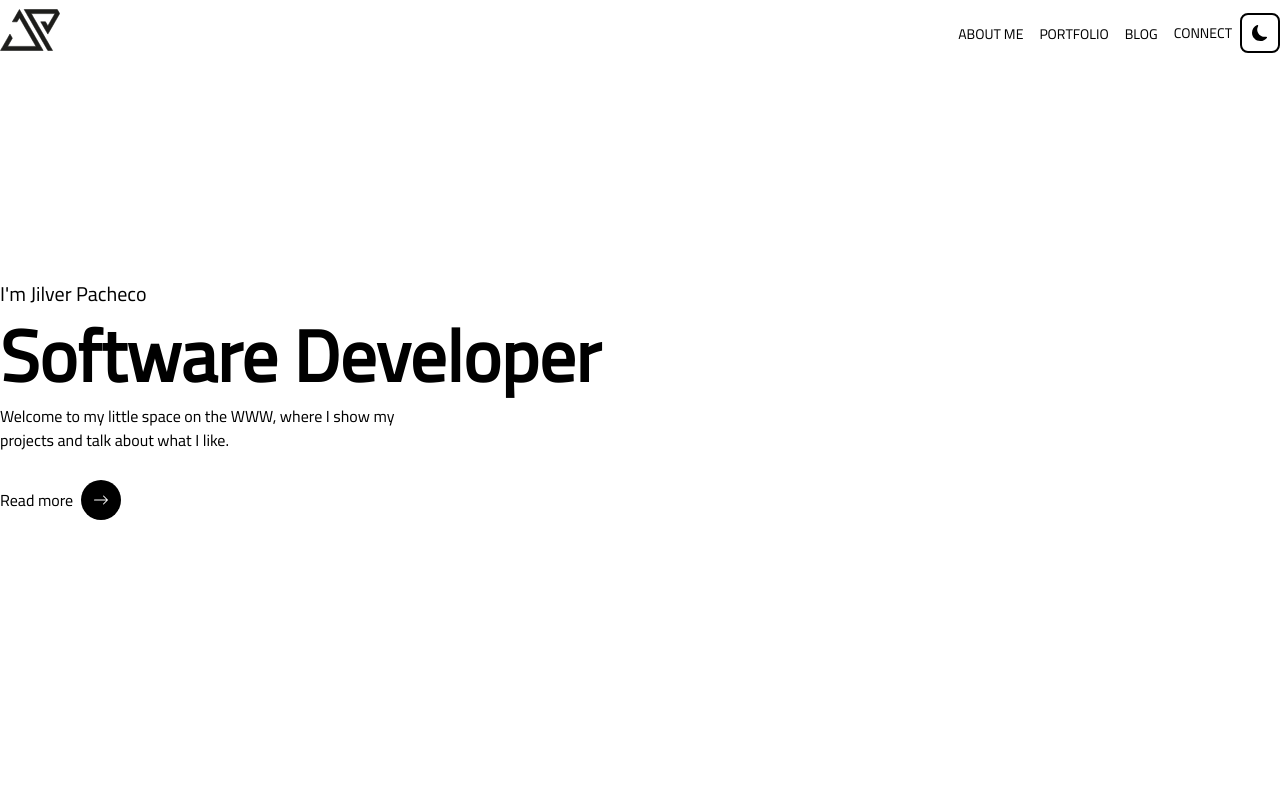
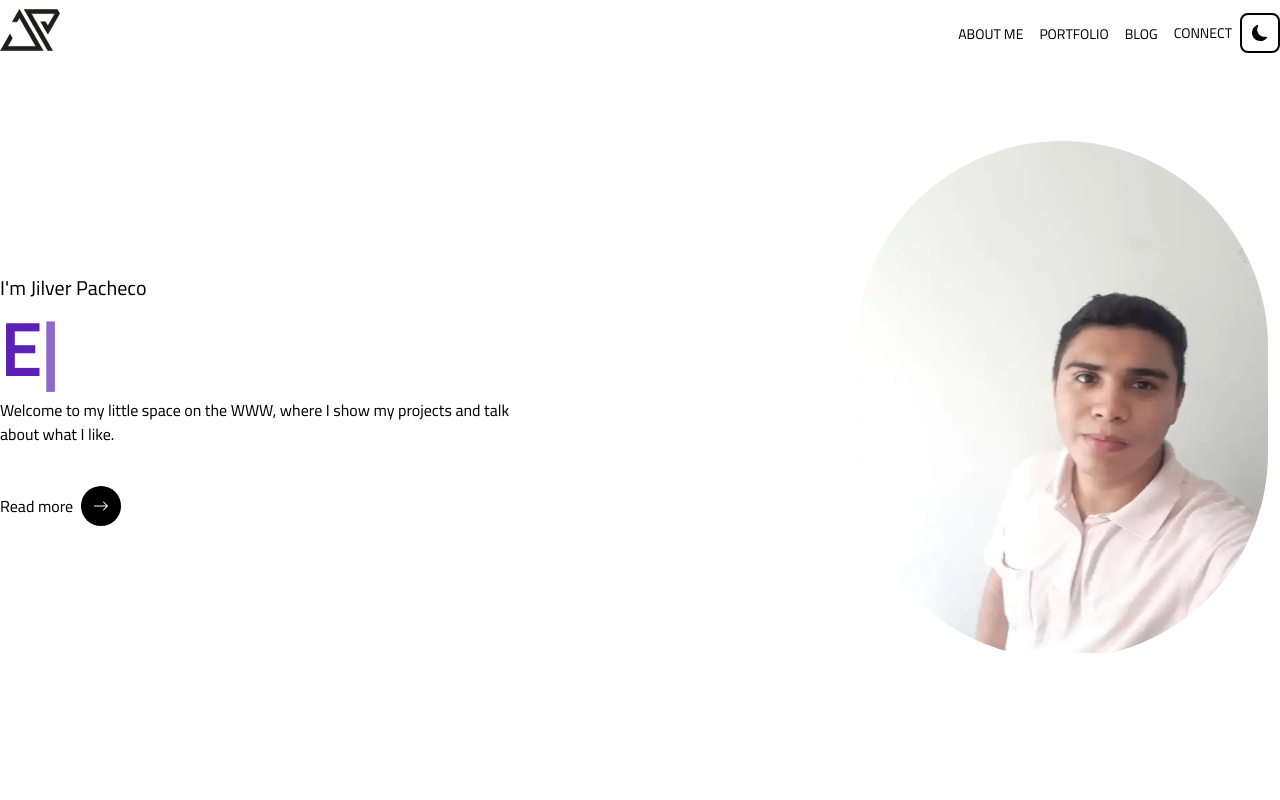
Before and after one commit to jilverprivera/portfolio, a Next.js app: page / in a window 1280 px wide. Shown: the top 800 px of the page. Built offline with nearby package versions, Linux system fonts and the light colour scheme.

Commit message:
add typewritter effect

```diff
--- a/components/banner/index.tsx
+++ b/components/banner/index.tsx
@@ -1,13 +1,29 @@
 import { Link as NavLink } from "react-scroll";
+import Typewriter from "typewriter-effect";
 import { BsArrowRight } from "react-icons/bs";
+import Image from "next/image";
 const Banner = () => {
   return (
-    <div className="w-full min-h-screen flex flex-col items-start justify-center max-w-7xl mx-auto">
+    <div className="min-h-screen flex items-center justify-between max-w-7xl mx-auto">
+      <div
+        className="
+      flex flex-col items-start justify-center "
+      >
         <h1 className="text-xl mb-3">I&apos;m Jilver Pacheco</h1>
-      <h2 className="text-7xl font-bold mb-3 theme-primary">
-        Software Developer
+        <h2 className="text-7xl font-bold mb-3 dark:text-yellow-500 text-violet-800">
+          <Typewriter
+            options={{
+              strings: [
+                "Software Developer",
+                "Electronic Engineer",
+                "Robotics Enthusiast",
+              ],
+              autoStart: true,
+              loop: true,
+            }}
+          />
         </h2>
-      <div className="w-2/6">
+        <div className="w-5/6">
           <p className="text-base font-normal">
             Welcome to my little space on the WWW, where I show my projects and
             talk about what I like.
@@ -19,13 +35,22 @@ const Banner = () => {
           smooth={true}
           offset={0}
           duration={1000}
-        className="font-normal mt-7 flex items-center justify-center cursor-pointer"
+          className="font-normal mt-10 flex items-center justify-center cursor-pointer"
         >
           <span className="mr-2">Read more</span>
-        <span className="w-10 h-10 flex items-center justify-center bg-black text-white rounded-full">
+          <span className="w-10 h-10 flex items-center justify-center bg-black dark:bg-yellow-500 text-white dark:text-black rounded-full">
             <BsArrowRight />
           </span>
         </NavLink>
+      </div>
+      <div className="overflow-hidden rounded-full mr-3">
+        <Image
+          src={`/image.webp`}
+          alt="Jilver Pacheco"
+          width={412}
+          height={512}
+        />
+      </div>
     </div>
   );
 };
--- a/package.json
+++ b/package.json
@@ -18,7 +18,8 @@
     "react": "18.1.0",
     "react-dom": "18.1.0",
     "react-icons": "^4.4.0",
-    "react-scroll": "^1.8.7"
+    "react-scroll": "^1.8.7",
+    "typewriter-effect": "^2.18.2"
   },
   "devDependencies": {
     "@types/node": "17.0.40",
```
Also changed, not shown: 1 other file (tests, documents, lock files or other folders). Lines whose indentation alone changed are shown as unchanged.
